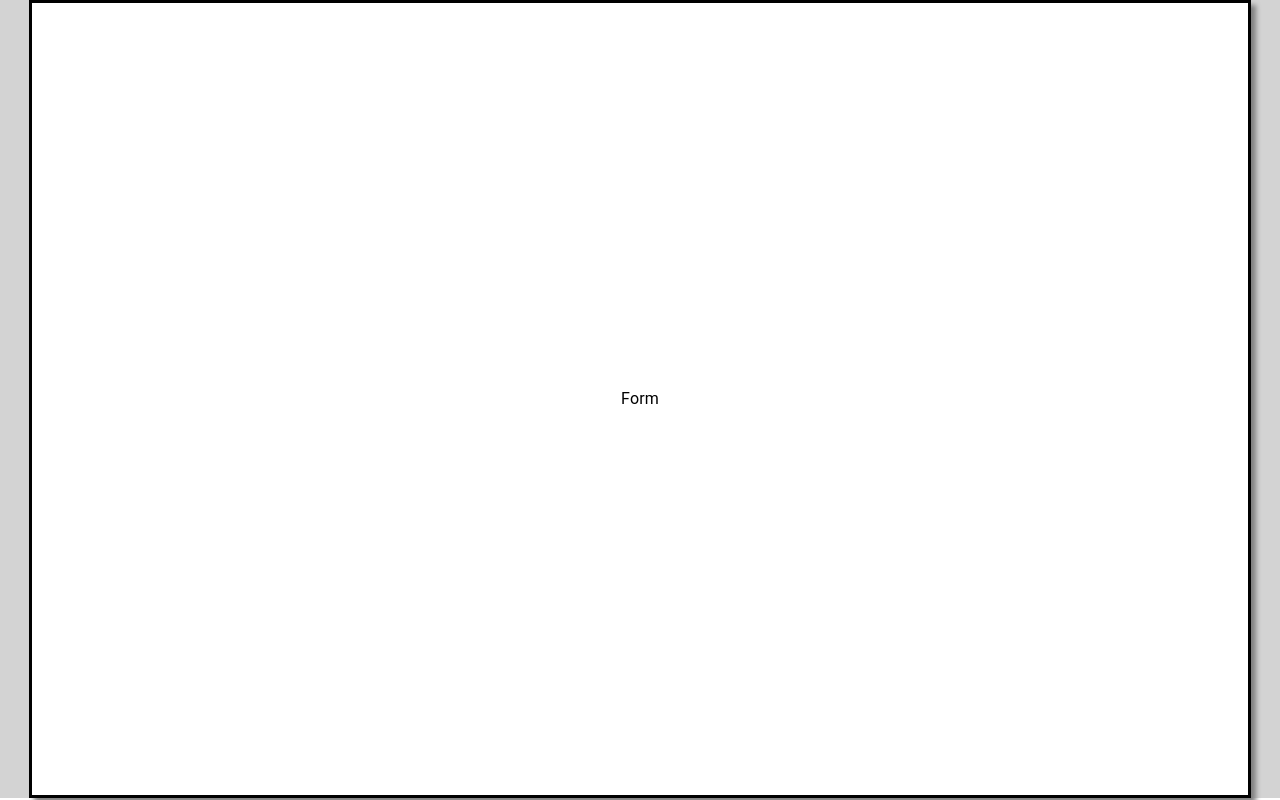
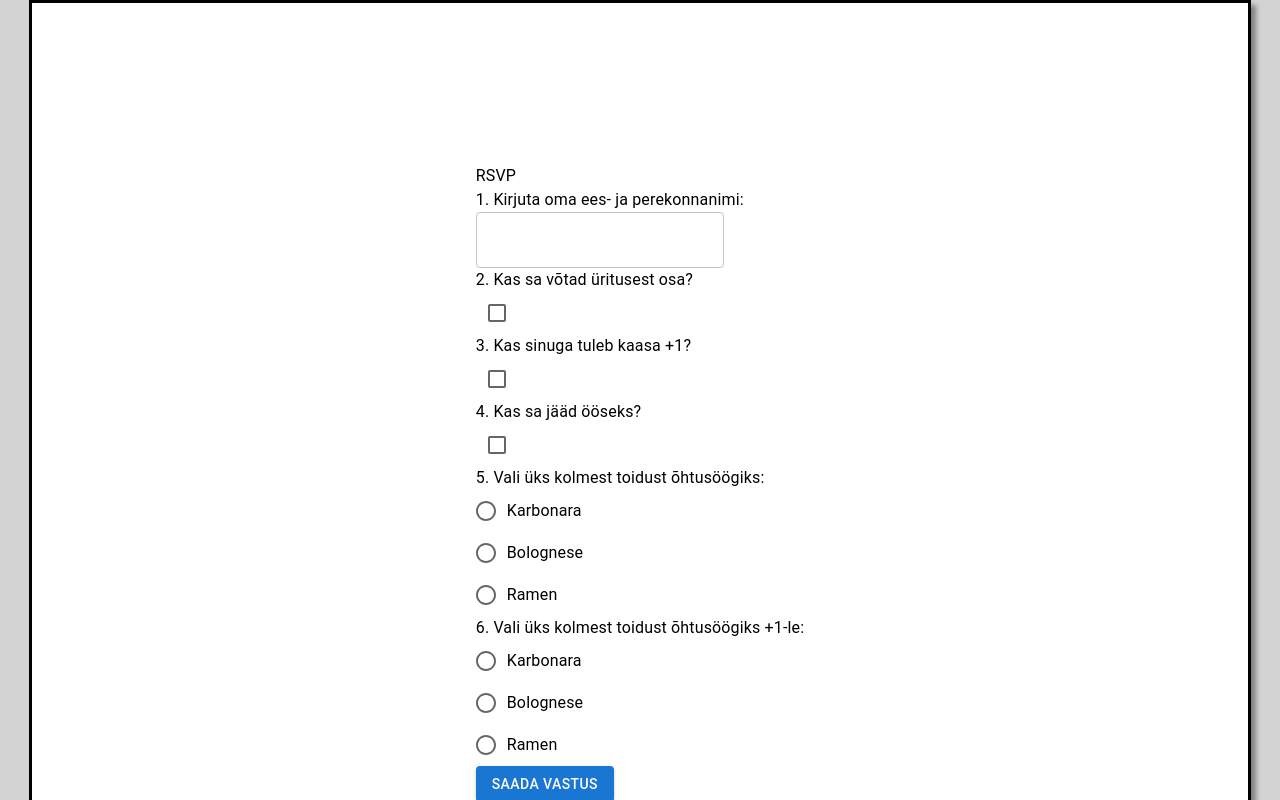
Before and after one commit to KevinRnbrg/wedding_rsvp, a React (Create React App) app in the folder wedding/: page /invitation in a window 1280 px wide. Shown: the top 800 px of the page. Built offline with nearby package versions, Linux system fonts and the light colour scheme.

Commit message:
MUI materials, link to invitation, font styles, form info
changed out some HTML to react MUI, changed to link to navigate to invitation form, added font styles from Google Fonts, added form questions with selections

```diff
--- a/wedding/public/index.html
+++ b/wedding/public/index.html
@@ -25,6 +25,10 @@
       Learn how to configure a non-root public URL by running `npm run build`.
     -->
     <title>Kelli ja Taneli pulmad</title>
+
+    <link rel="preconnect" href="https://fonts.googleapis.com">
+    <link rel="preconnect" href="https://fonts.gstatic.com" crossorigin>
+    <link href="https://fonts.googleapis.com/css2?family=Pinyon+Script&display=swap" rel="stylesheet">
   </head>
   <body>
     <noscript>You need to enable JavaScript to run this app.</noscript>
--- a/wedding/src/pages/Home.js
+++ b/wedding/src/pages/Home.js
@@ -1,21 +1,31 @@
 import React from "react";
-import '../styles/App.css';
-import '../styles/HomeStyles.css';
+import { Box, Typography, Button } from "@mui/material";
+import { Link } from "react-router-dom";
+import "../styles/App.css";
+import "../styles/HomeStyles.css";
 
 const Home = () => {
   return (
-        <div className="App">
-            <div className='outer-container'>
-                <h1>Kelli ja Tanel</h1>
+    <Box className="App">
+      <Box className="outer-container">
+        <h1 className="font-h1">Kelli ja Tanel</h1>
         <h2>15 juuni 2023</h2>
-                <button>Anna teada oma tulekust</button>
-                <div className="menu-buttons">
-                    <button className="menu-selection">Asukoht</button>
-                    <button className="menu-selection">Kingitused ja lilled</button>
-                    <button className="menu-selection">Kava</button>
-                    <button className="menu-selection">Riietumisstiil</button>
-                </div>
-                <p>Pulmad toimuvad suures mõisas kuskil Eestis. Sinna pääseb üldjuhul autoga, aga saab ka jalgsi või bussiga tulla. Parkimine ei ole võimalik ja auto tuleks koju jätta.</p>
+        <Link to="/invitation" style={{ textDecoration: "none" }}>
+          <Button variant="outlined">Anna teada oma tulekust</Button>
+        </Link>
+        <Box className="menu-buttons">
+          <button className="menu-selection font-link">Asukoht</button>
+          <button className="menu-selection font-link">
+            Kingitused ja lilled
+          </button>
+          <button className="menu-selection font-link">Kava</button>
+          <button className="menu-selection font-link">Riietumisstiil</button>
+        </Box>
+        <Typography sx={{ mt: "2rem", px: "2rem" }}>
+          Pulmad toimuvad suures mõisas kuskil Eestis. Sinna pääseb üldjuhul
+          autoga, aga saab ka jalgsi või bussiga tulla. Parkimine ei ole
+          võimalik ja auto tuleks koju jätta.
+        </Typography>
         <iframe
           className="google-map"
           title="googleMaps"
@@ -25,9 +35,9 @@ const Home = () => {
           loading="lazy"
           referrerpolicy="no-referrer-when-downgrade"
         />
-            </div>
-        </div>
-    )
-}
+      </Box>
+    </Box>
+  );
+};
 
-export default Home
+export default Home;
--- a/wedding/src/pages/InvitationForm.js
+++ b/wedding/src/pages/InvitationForm.js
@@ -1,18 +1,72 @@
-import React from 'react';
-import { Box, Typography } from '@mui/material';
-import '../styles/App.css';
-import '../styles/FormStyles.css';
+import React from "react";
+import {
+  Box,
+  Checkbox,
+  Typography,
+  TextField,
+  RadioGroup,
+  FormControlLabel,
+  Radio,
+  Button,
+} from "@mui/material";
+import "../styles/App.css";
+import "../styles/FormStyles.css";
 
 const InvitationForm = () => {
-    return (
-        <Box className="App">
-            <Box className='outer-container'>
-                <Typography>Form</Typography>
+  return (
+    <Box className="App">
+      <Box className="outer-container">
+        <form /* onSubmit={handleSubmit} */>
+          <Typography>RSVP</Typography>
+          <Typography>1. Kirjuta oma ees- ja perekonnanimi:</Typography>
+          <TextField></TextField>
+          {/* checkboxes should be next to the question */}
+          <Typography>2. Kas sa võtad üritusest osa?</Typography>
+          <Checkbox />
+          <Typography>3. Kas sinuga tuleb kaasa +1?</Typography>
+          <Checkbox />
+          <Typography>4. Kas sa jääd ööseks?</Typography>
+          <Checkbox />
+          <Typography>5. Vali üks kolmest toidust õhtusöögiks:</Typography>
+          <RadioGroup aria-labelledby="food-choise" name="radio-buttons-group">
+            <FormControlLabel
+              value="karbonara"
+              control={<Radio />}
+              label="Karbonara"
+            />
+            <FormControlLabel
+              value="bolognese"
+              control={<Radio />}
+              label="Bolognese"
+            />
+            <FormControlLabel value="ramen" control={<Radio />} label="Ramen" />
+          </RadioGroup>
+          {/* if +1 is checked then offer to choose a food for them aswell */}
+          <Typography>
+            6. Vali üks kolmest toidust õhtusöögiks +1-le:
+          </Typography>
+          <RadioGroup aria-labelledby="food-choise" name="radio-buttons-group">
+            <FormControlLabel
+              value="karbonara"
+              control={<Radio />}
+              label="Karbonara"
+            />
+            <FormControlLabel
+              value="bolognese"
+              control={<Radio />}
+              label="Bolognese"
+            />
+            <FormControlLabel value="ramen" control={<Radio />} label="Ramen" />
+          </RadioGroup>
+          <Box className="save-button">
+            <Button variant="contained" type="submit">
+              Saada vastus
+            </Button>
+          </Box>
+        </form>
+      </Box>
+    </Box>
+  );
+};
 
-            </Box>
-        </Box>
-    )
-
-}
-
-export default InvitationForm
+export default InvitationForm;
--- a/wedding/src/styles/App.css
+++ b/wedding/src/styles/App.css
@@ -11,7 +11,7 @@
   justify-content: center;
   flex-direction: column;
   width: 95vw;
-  height: 99vh;
+  height: 120vh;
   border: 3px solid black;
   box-shadow: 5px 5px 5px gray;
   background-color: white;
@@ -24,3 +24,13 @@
   border-radius: 50%;
   margin: 15px;
 }
+
+.font-link {
+  font-family: 'Pinyon Script';
+  font-size: 2rem;
+}
+
+.font-h1 {
+  font-family: 'Pinyon Script';
+  font-size: 3rem;
+}
--- a/wedding/src/styles/HomeStyles.css
+++ b/wedding/src/styles/HomeStyles.css
@@ -1,6 +1,7 @@
 .google-map {
     width: 40vw;
     height: 25vh;
+    margin-top: 3vh;
   }
 
 .menu-buttons {
@@ -16,3 +17,8 @@
   width: 20%;
   height: 175%;
 }
+
+button {
+  background:none;
+  border:none;
+}
```
Lines whose indentation alone changed are shown as unchanged.
